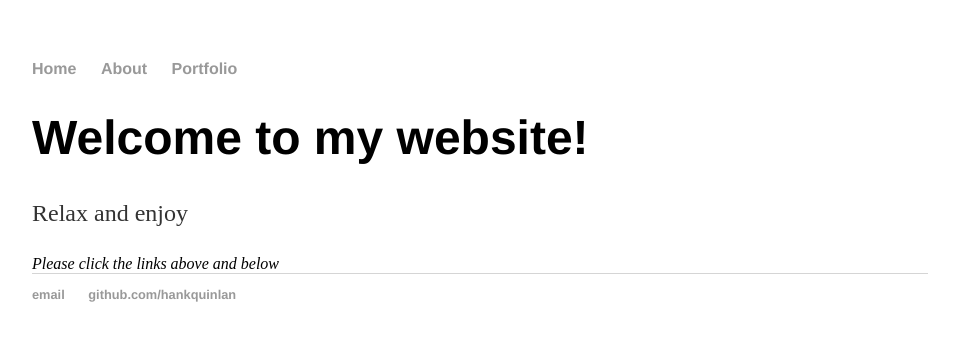
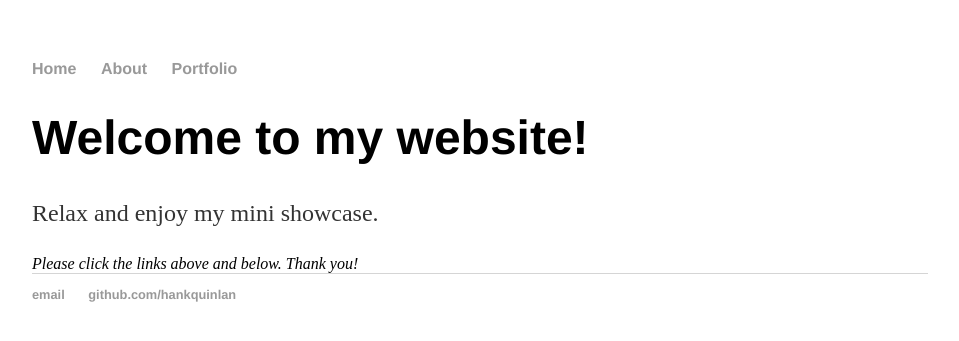
Before and after one commit to rodstaff/rodstaff.github.io, a Jekyll site: the page built from index.html, in a window 1280 px wide. Shown: the top 341 px of the page, without its empty margins (160-1119 px from the left). Built offline with Jekyll 4.4.1, drawn with Linux system fonts in a browser that asks for light colours.

Commit message:
Update index.html

```diff
--- a/index.html
+++ b/index.html
@@ -4,8 +4,8 @@ title: Rod K
 ---
 <div class="blurb">
 	<h1>Welcome to my website!</h1>
-	<p>Relax and enjoy</p>
-	<em>Please click the links above and below</em>
+	<p>Relax and enjoy my mini showcase.</p>
+	<em>Please click the links above and below.  Thank you!</em>
 
 <!--         <a href="/about">Read more about my life...</a> -->
 
```
